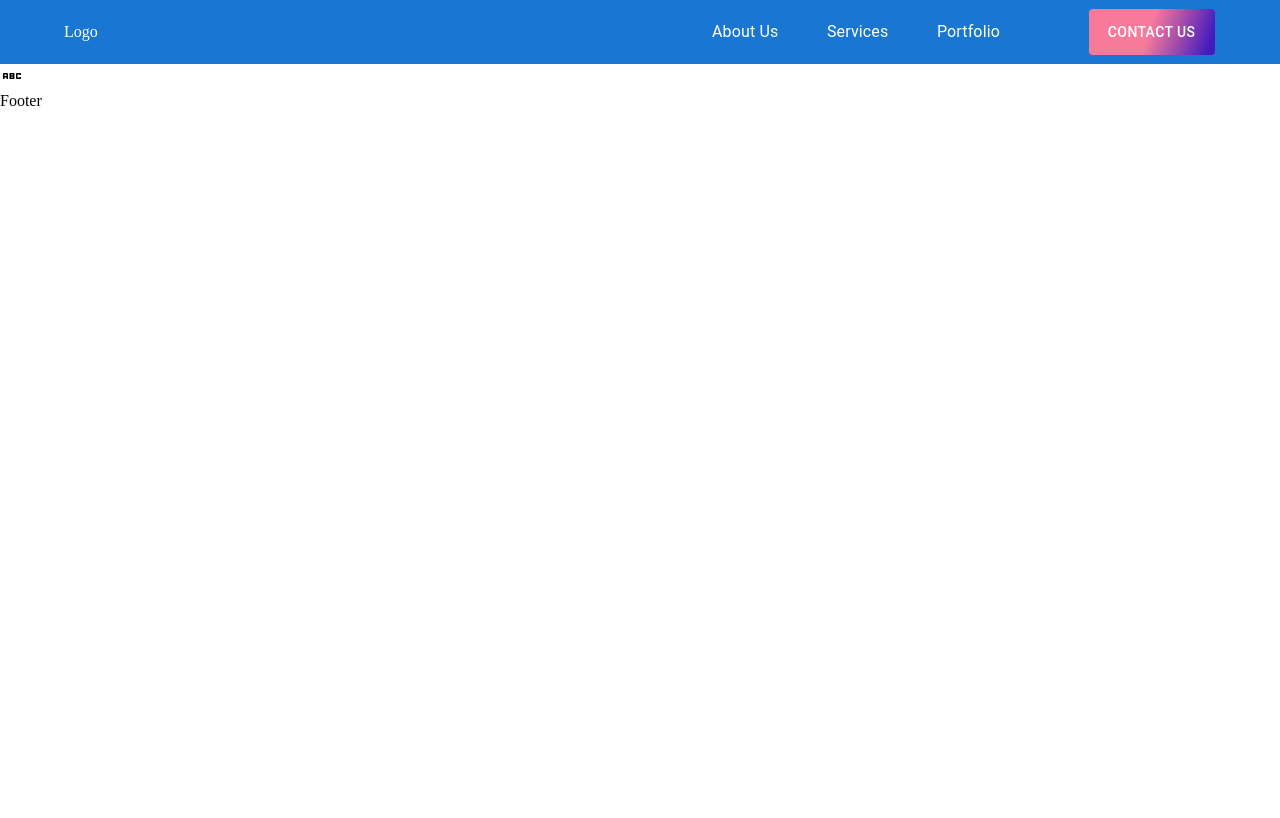
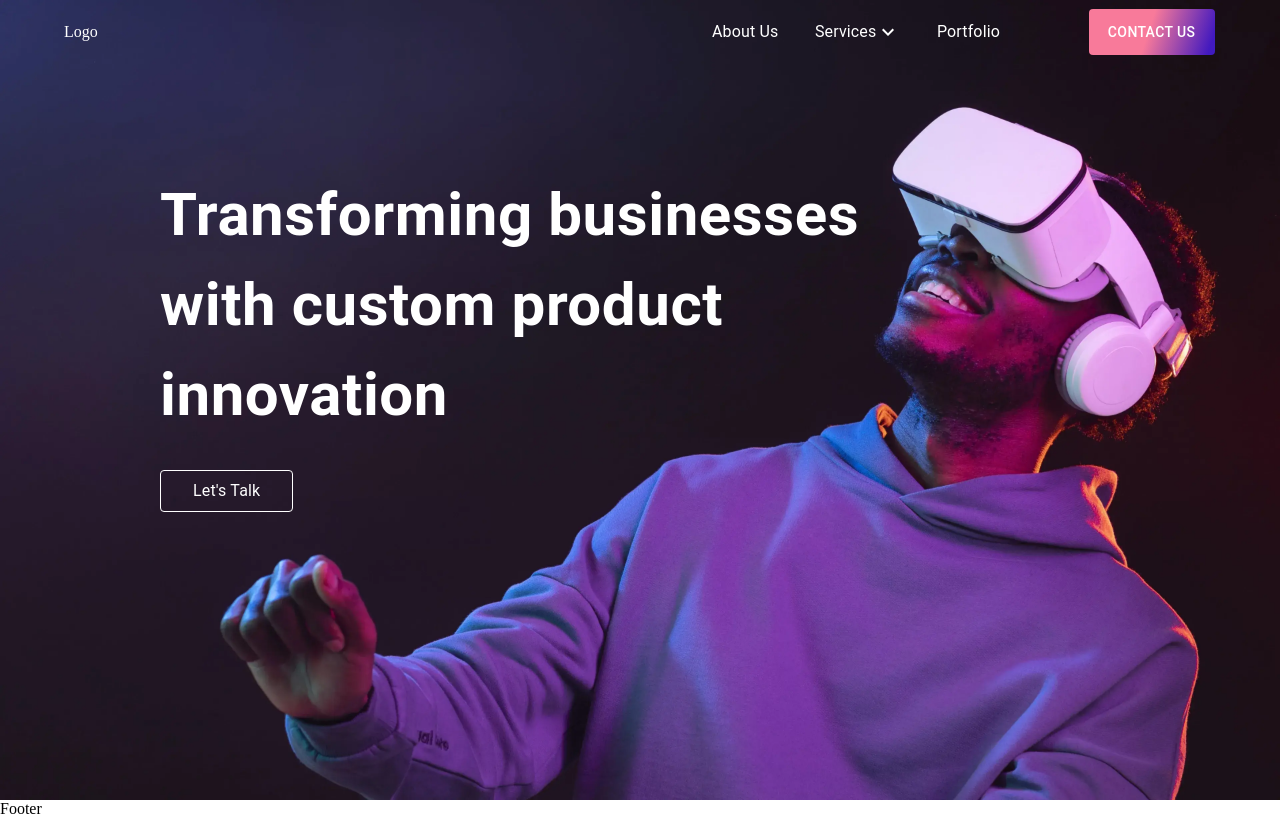
Before and after one commit to DWavesSolution/DWS-frontend, a Next.js app: page / in a window 1280 px wide. Built offline with nearby package versions, Linux system fonts and the light colour scheme.

Commit message:
banner created

```diff
--- a/app/components/header/header.tsx
+++ b/app/components/header/header.tsx
@@ -1,20 +1,24 @@
 "use client";
-import React from "react";
+import React, { useState } from "react";
 import { styles } from "./styles";
 import {
   AppBar,
+  Box,
   Button,
   Container,
   Grid,
+  Menu,
+  MenuItem,
   Toolbar,
   Typography,
 } from "@mui/material";
 import { HeaderData } from "@/app/static-data/data";
 import Link from "next/link";
+import KeyboardArrowDownIcon from "@mui/icons-material/KeyboardArrowDown";
 
 const Header = () => {
   return (
-    <AppBar position="static" elevation={0}>
+    <AppBar elevation={0} sx={styles.Appbar}>
       <Toolbar>
         <Container>
           <Grid container sx={styles.MainGrid}>
@@ -22,16 +26,23 @@ const Header = () => {
               Logo
             </Grid>
             <Grid item xs={12} lg={3} sx={styles.headerdata}>
-              {HeaderData.map((item) => {
-                return (
+              {HeaderData.map((item) => (
+                <Box>
+                  {item.name === "Services" ? (
+                    <Box sx={{ display: "flex" }}>
+                      <Typography>{item.name}</Typography>
+                      <KeyboardArrowDownIcon />
+                    </Box>
+                  ) : (
                     <Link
                       href={item.link}
                       style={{ textDecoration: "none", color: "white" }}
                     >
                       <Typography>{item.name}</Typography>
                     </Link>
-                );
-              })}
+                  )}
+                </Box>
+              ))}
             </Grid>
             <Grid item xs={12} sm={12} md={12} lg={1.5} sx={styles.ButtonGrid}>
               <Button sx={styles.headerButton}>Contact Us</Button>
--- a/app/components/header/styles.ts
+++ b/app/components/header/styles.ts
@@ -1,4 +1,5 @@
 export const styles = {
+  Appbar: { backgroundColor: "transparent" },
   MainGrid: {
     display: "flex",
     justifyContent: "space-between",
--- /dev/null
+++ b/app/components/landing-banner/LandingBanner.tsx
@@ -0,0 +1,42 @@
+"use client";
+import {
+  Box,
+  Button,
+  CardMedia,
+  Container,
+  Grid,
+  Typography,
+} from "@mui/material";
+import React from "react";
+import { styles } from "./styles";
+
+const LandingBanner = () => {
+  return (
+    <Box sx={styles.Card}>
+      <CardMedia sx={styles.CardMedia} image={"/home_landing.webp"}>
+        <Container>
+          <Grid container sx={styles.MainGrid}>
+            <Grid item xs={12} lg={10}>
+              <Grid item xs={12} lg={9}>
+                <Typography
+                  fontSize={"60px"}
+                  fontWeight={600}
+                  sx={{ color: "white" }}
+                >
+                  Transforming businesses with custom product innovation
+                </Typography>
+              </Grid>
+              <Grid item xs={12} lg={7} sx={{ marginTop: "30px" }}>
+                <Button variant="outlined" sx={styles.Button}>
+                  <Typography sx={{ color: "white" }}>Let's Talk</Typography>
+                </Button>
+              </Grid>
+            </Grid>
+          </Grid>
+        </Container>
+      </CardMedia>
+    </Box>
+  );
+};
+
+export default LandingBanner;
--- /dev/null
+++ b/app/components/landing-banner/styles.ts
@@ -0,0 +1,22 @@
+export const styles = {
+  MainGrid: {
+    marginTop: "170px",
+    display: "flex",
+    justifyContent: "center",
+  },
+  Card: {
+    display: "flex",
+    height: "100vh",
+    border: "0px",
+  },
+  CardMedia: {
+    height: "100%",
+    width: "100%",
+    display: "flex",
+  },
+  Button: {
+    borderColor: "white",
+    textTransform: "none",
+    padding: "8px 32px",
+  },
+};
--- a/app/layout.tsx
+++ b/app/layout.tsx
@@ -3,8 +3,6 @@ import { Inter } from "next/font/google";
 import "./globals.css";
 import Header from "./components/header/header";
 import Footer from "./components/footer/footer";
-
-const inter = Inter({ subsets: ["latin"] });
 
 export const metadata: Metadata = {
   title: "Digital Waves Solution",
--- a/app/page.tsx
+++ b/app/page.tsx
@@ -1,9 +1,9 @@
 import { Box } from "@mui/material";
-import AbcIcon from "@mui/icons-material/Abc";
+import HomePage from "./template";
 export default function Home() {
   return (
     <Box>
-      <AbcIcon />
+      <HomePage />
     </Box>
   );
 }
--- a/app/static-data/data.ts
+++ b/app/static-data/data.ts
@@ -4,8 +4,19 @@ export const HeaderData = [
     link: "about-us",
   },
   {
+    id: 1,
     name: "Services",
     link: "services",
+    subMenu: [
+      {
+        name: "Services",
+        link: "services",
+      },
+      {
+        name: "Services",
+        link: "services",
+      },
+    ],
   },
   {
     name: "Portfolio",
--- a/app/template/index.tsx
+++ b/app/template/index.tsx
@@ -1,7 +1,13 @@
 import React from "react";
 import { styles } from "./styles";
+import { Box } from "@mui/material";
+import LandingBanner from "../components/landing-banner/LandingBanner";
 const HomePage = () => {
-  return <div>Landing Page</div>;
+  return (
+    <Box sx={styles.MainBox}>
+      <LandingBanner />
+    </Box>
+  );
 };
 
 export default HomePage;
--- a/app/template/styles.ts
+++ b/app/template/styles.ts
@@ -1 +1,5 @@
-export const styles = {};
+export const styles = {
+  MainBox: {
+    // paddingTop: "60px",
+  },
+};
```
Also changed, not shown: package.json (+5 -3 lines), public/home_landing.webp (added), 1 other file (tests, documents, lock files or other folders). Lines whose indentation alone changed are shown as unchanged.
